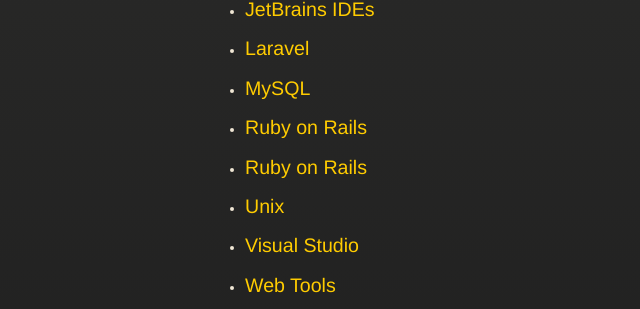
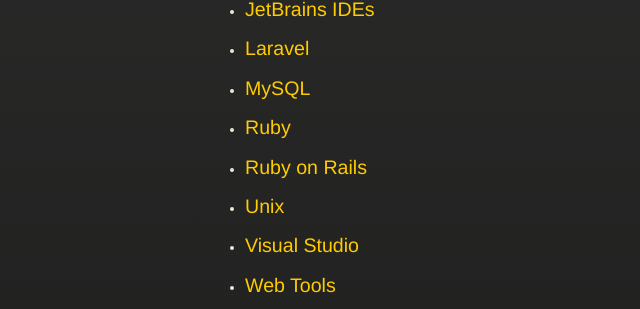
Before and after one commit to vincent-clipet/cheatsheets, a Jekyll site: the page built from markdown/Index.md, in a window 1280 px wide. Shown: the part 184-493 px from the top of the page, without its empty margins (61-701 px from the left). Built offline with Jekyll 4.4.1, drawn with Linux system fonts in a browser that asks for light colours; our own code applies the rules of GitHub Pages for plain Markdown files.

Commit message:
fix(ruby): Wrong link text on Index

```diff
--- a/markdown/Index.md
+++ b/markdown/Index.md
@@ -11,7 +11,7 @@ permalink: /
 - ### [Laravel](https://vincent-clipet.github.io/cheatsheets/laravel)
 <!-- - ### [Markdown tags](https://vincent-clipet.github.io/cheatsheets/markdown) `(needs cleaning)` -->
 - ### [MySQL](https://vincent-clipet.github.io/cheatsheets/mysql)
-- ### [Ruby on Rails](https://vincent-clipet.github.io/cheatsheets/ruby)
+- ### [Ruby](https://vincent-clipet.github.io/cheatsheets/ruby)
 - ### [Ruby on Rails](https://vincent-clipet.github.io/cheatsheets/ruby-on-rails)
 - ### [Unix](https://vincent-clipet.github.io/cheatsheets/unix)
 - ### [Visual Studio](https://vincent-clipet.github.io/cheatsheets/visual-studio)
```
